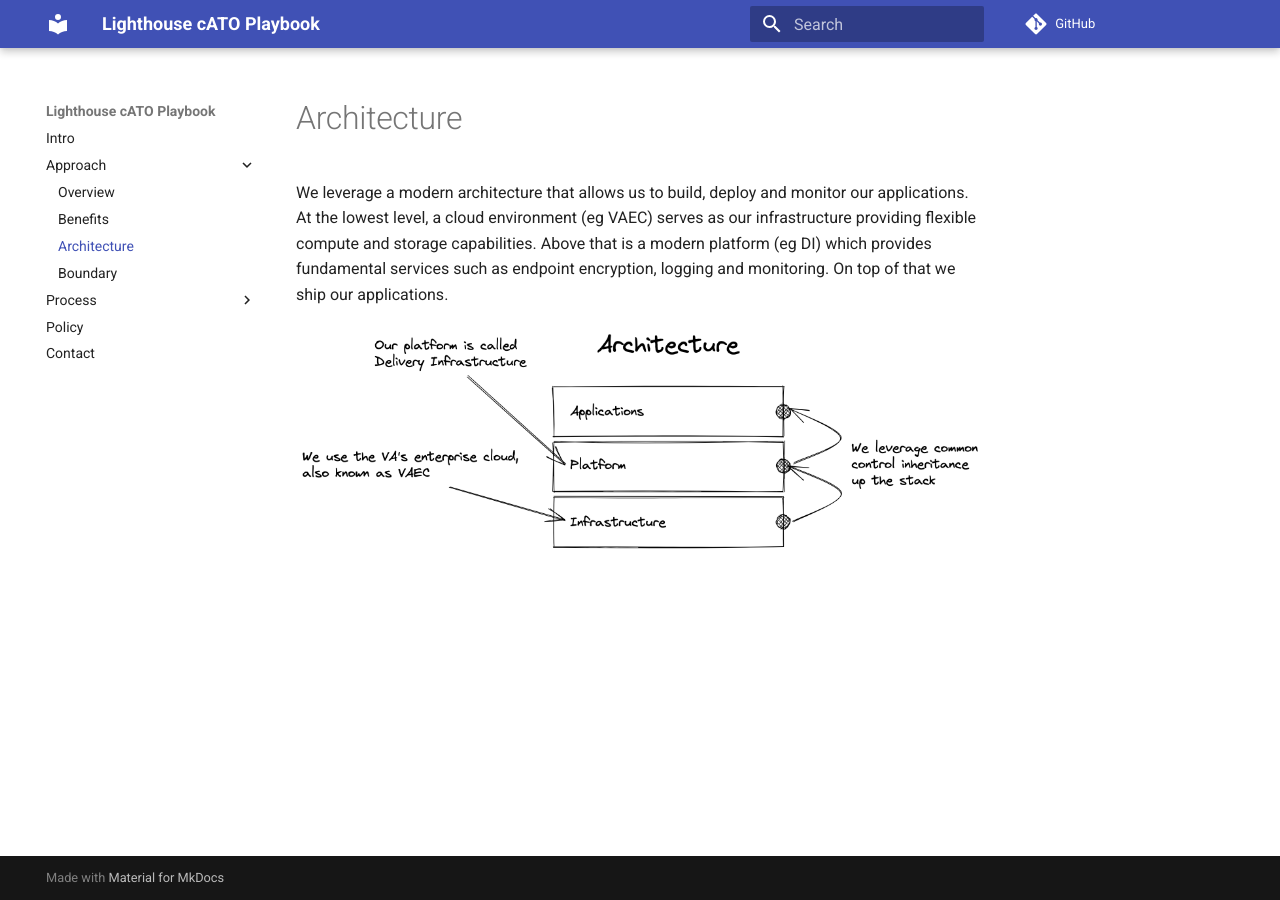
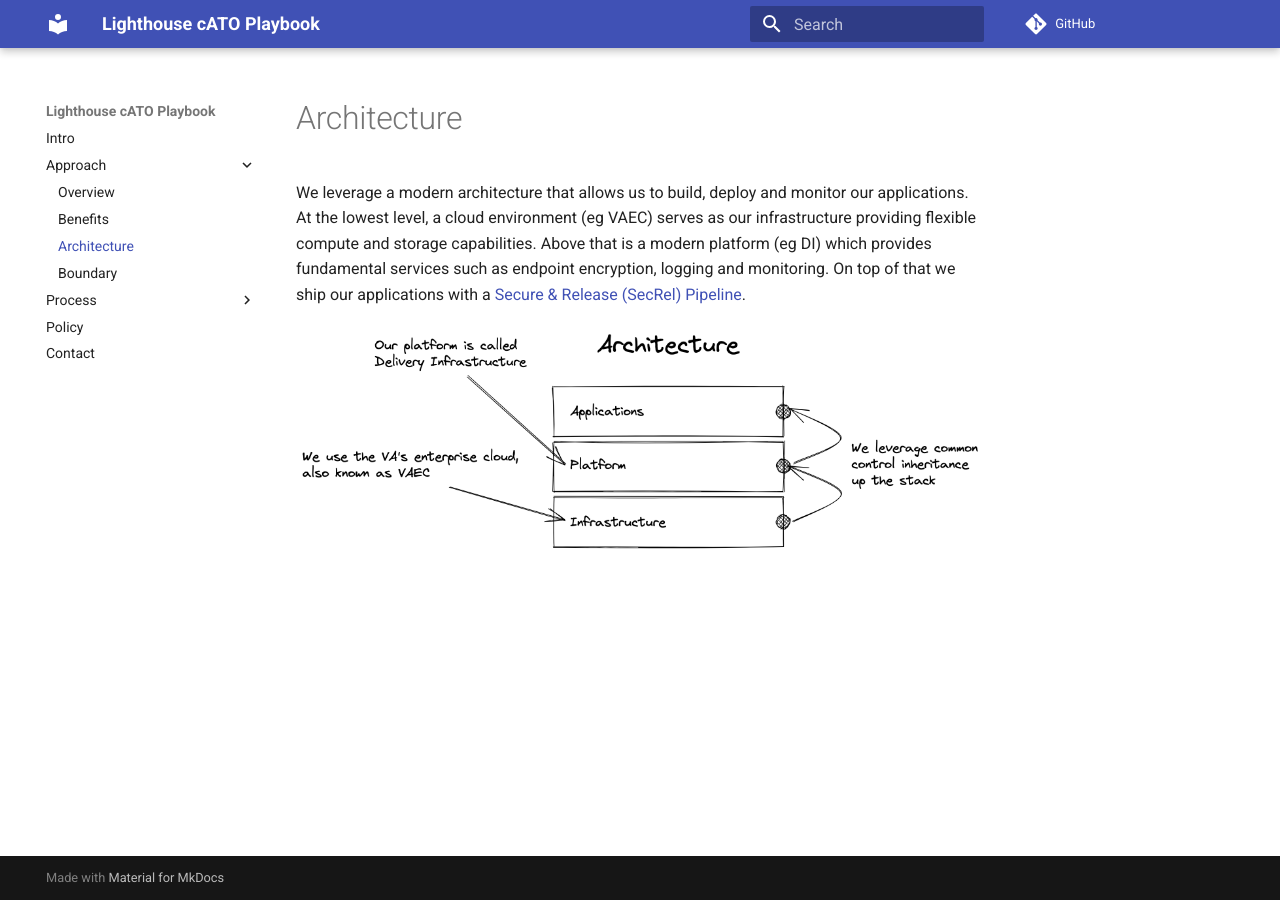
Before and after one commit to rise8-us/cato-playbook, an MkDocs documentation site: the page built from docs/architecture.md, in a window 1280 px wide. Built offline with MkDocs 1.6.1 and Material for MkDocs 9.7.7, drawn with Linux system fonts in a browser that asks for light colours; comment, search, counter and statistics services are not loaded.

Commit message:
adding pipeline reference context

```diff
--- a/docs/architecture.md
+++ b/docs/architecture.md
@@ -2,6 +2,6 @@
 We leverage a modern architecture that allows us to build, deploy and monitor our applications. At the lowest level, a
 cloud environment (eg VAEC) serves as our infrastructure providing flexible compute and storage capabilities. Above that
 is a modern platform (eg DI) which provides fundamental services such as endpoint encryption, logging and monitoring. On
-top of that we ship our applications.
+top of that we ship our applications with a [Secure & Release (SecRel) Pipeline](https://verbose-lamp-357464da.pages.github.io/pipeline/).
 
 ![Technology Stack!](images/architecture.png "Technology Stack")
```
